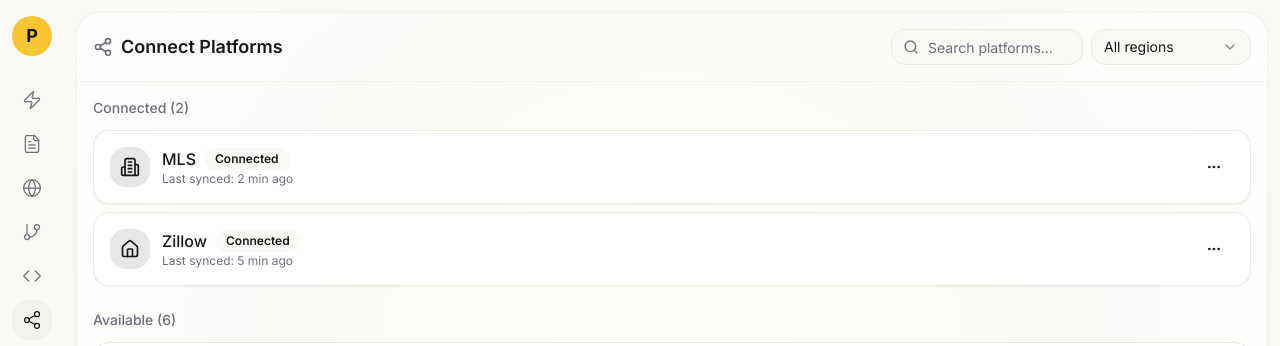
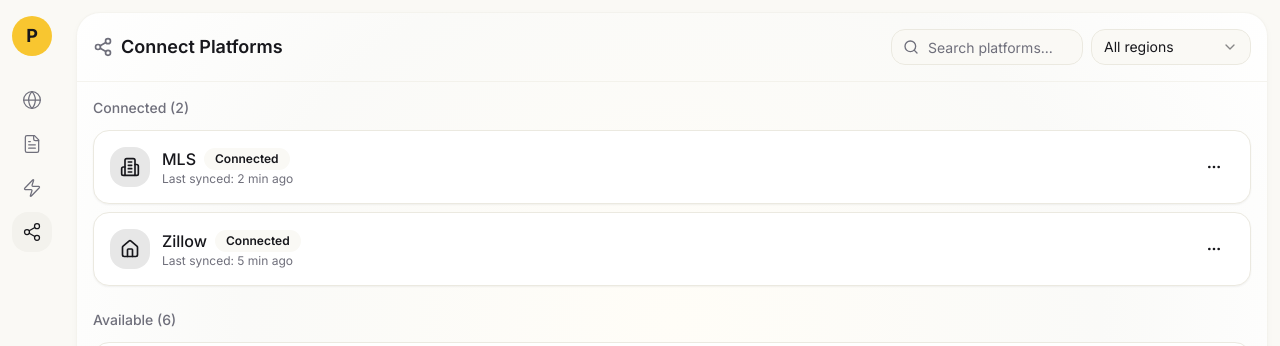
Before and after one commit to ai-real-estate/shine-admin-studio, a React (Vite) app: page /platforms in a window 1280 px wide. Shown: the top 346 px of the page. Built offline with nearby package versions, Linux system fonts and the light colour scheme; the HTML template or start-up script is replaced by a standard one.

Commit message:
Update MiniSidebar.tsx

```diff
--- a/src/components/MiniSidebar.tsx
+++ b/src/components/MiniSidebar.tsx
@@ -10,11 +10,11 @@ interface MiniSidebarProps {
 }
 
 const navItems = [
+  { id: "web", icon: Globe, label: "Web" },
+  { id: "documents", icon: FileText, label: "Documents" },
+  // { id: "sources", icon: GitBranch, label: "Sources" },
+  // { id: "code", icon: Code, label: "Code" },
   { id: "api", icon: Zap, label: "API" },
-  { id: "documents", icon: FileText, label: "Documents" },
-  { id: "web", icon: Globe, label: "Web" },
-  { id: "sources", icon: GitBranch, label: "Sources" },
-  { id: "code", icon: Code, label: "Code" },
   { id: "platforms", icon: Share2, label: "Platforms" },
 ];
 
```
